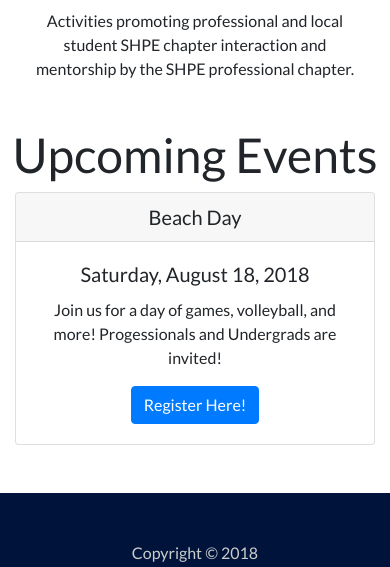
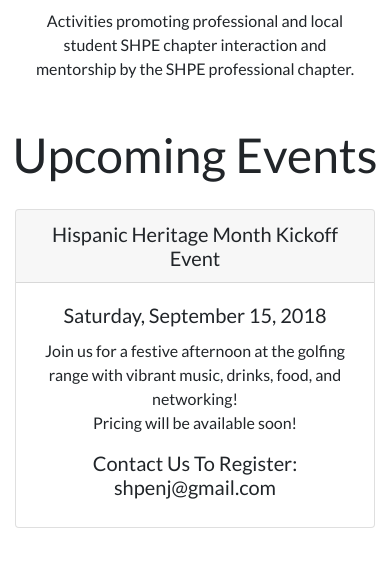
Before and after one commit to mariocd10/shpenj, a website: page app/index.html in a window 390 px wide. Shown: the part 2711-3278 px from the top of the page. Drawn offline with nearby package versions, Linux system fonts and the light colour scheme.

Commit message:
ref: Adjust event preview css for mobile view
- Fixes the mobile view of event card

```diff
--- a/app/index.html
+++ b/app/index.html
@@ -86,8 +86,22 @@
     <!-- Start Event Section -->
     <div id="event-prev">
       <h2 class="section-title center">Upcoming Events</h2>
+
       <!-- Event Item -->
-      <div class="col-md-4 mx-auto">
+      <div class="event-card col-sm-8 col-md-5 mx-auto">
+        <div class="card text-center event-item">
+          <h5 class="card-header">Hispanic Heritage Month Kickoff Event</h5>
+          <div class="card-body">
+            <h5 class="card-title">Saturday, September 15, 2018</h5>
+            <p class="card-text">Join us for a festive afternoon at the golfing range with vibrant music, drinks, food, and networking!</br>Pricing will be available soon!</p>
+            <h5> Contact Us To Register: shpenj@gmail.com</h5>
+          </div>
+        </div>
+      </div>
+      <!-- End Event Item -->
+
+      <!-- Event Item -->
+      <!-- <div class="col-md-4 mx-auto">
         <div class="card text-center event-item">
           <h5 class="card-header">Beach Day</h5>
           <div class="card-body">
@@ -96,7 +110,7 @@
             <a href="https://www.eventbrite.com/e/beach-day-with-shpe-nj-tickets-48437980303" class="btn btn-primary">Register Here!</a>
           </div>
         </div>
-      </div>
+      </div> -->
       <!-- End Event Item -->
     </div>
 
--- a/app/scss/styles.scss
+++ b/app/scss/styles.scss
@@ -196,7 +196,14 @@
 }
 
 #event-prev {
+    margin-bottom: 3em;
+
+    .event-card {
+        margin: 0 auto;
+    }
+
     h2 {
+        margin-bottom: 25px;
         font-size: 3em;
     }
 }
```
Also changed, not shown: app/css/styles.css.
